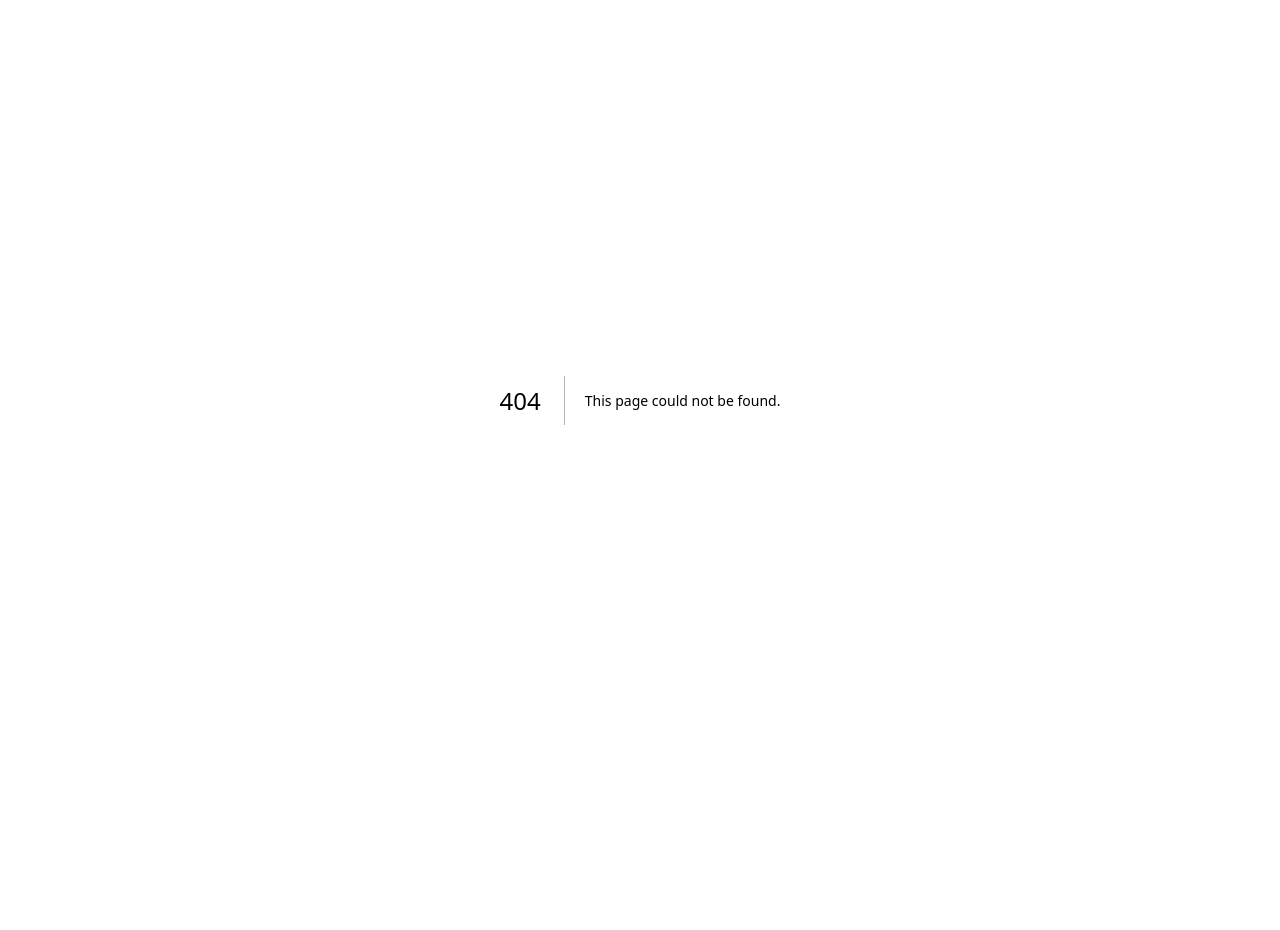
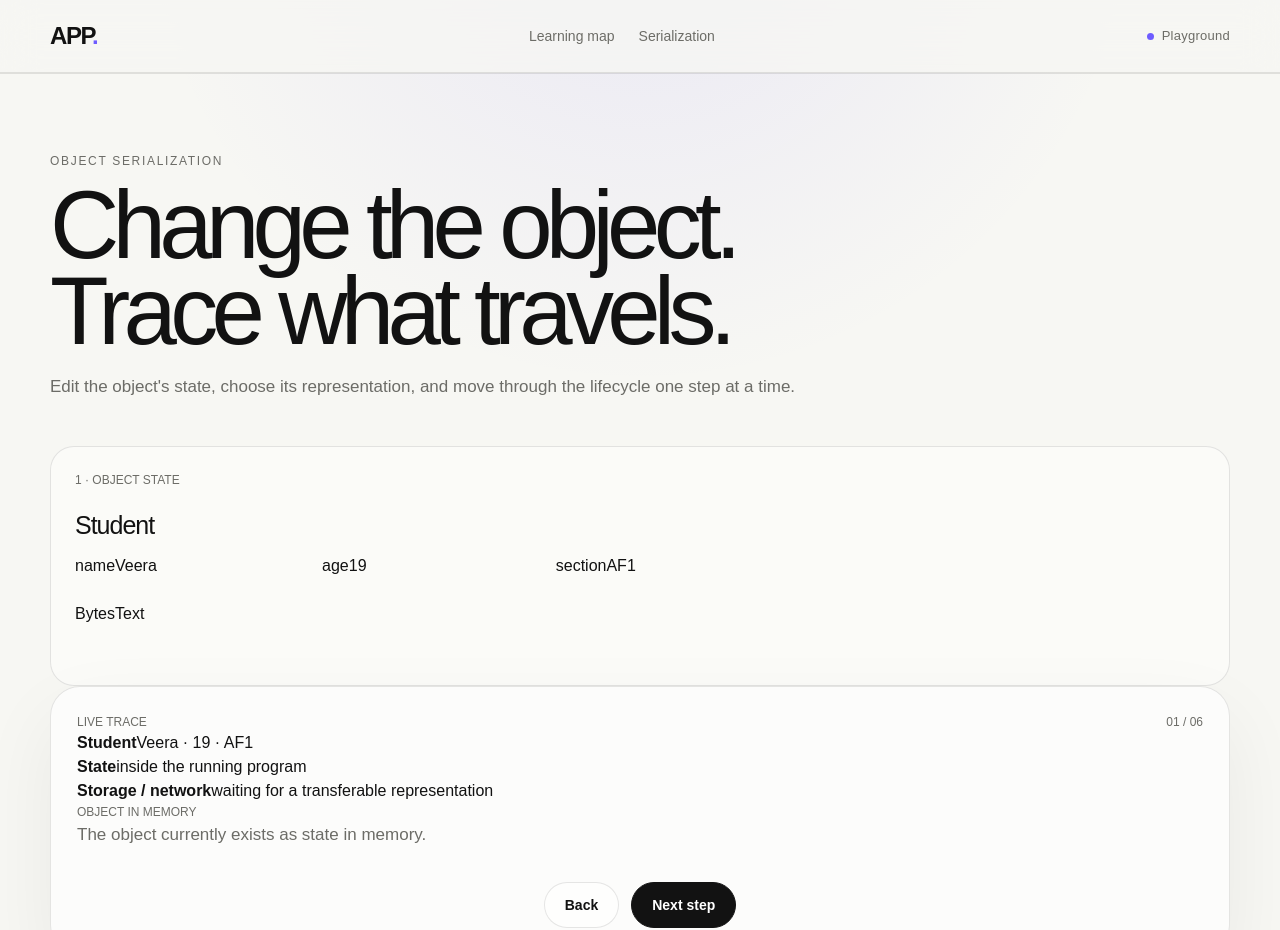
Before and after one commit to veera-raghavann/app, a Next.js app: page /learn/serialization/playground in a window 1280 px wide. Before the commit this address had no page. Shown: the top 930 px of the page. Before the commit the page ends 800 px from the top, so only its background shows below. Built offline with nearby package versions, Linux system fonts and the light colour scheme.

Commit message:
Build interactive serialization playground

```diff
--- /dev/null
+++ b/src/app/learn/serialization/playground/page.tsx
@@ -0,0 +1,106 @@
+"use client";
+
+import Link from "next/link";
+import { useMemo, useState } from "react";
+
+const fields = ["name", "age", "section"] as const;
+
+type Student = Record<(typeof fields)[number], string>;
+
+const initial: Student = { name: "Veera", age: "19", section: "AF1" };
+
+export default function SerializationPlaygroundPage() {
+  const [student, setStudent] = useState<Student>(initial);
+  const [step, setStep] = useState(0);
+  const [mode, setMode] = useState<"binary" | "text">("binary");
+
+  const representation = useMemo(() => {
+    const raw = JSON.stringify(student);
+    if (mode === "text") return raw;
+    return Array.from(new TextEncoder().encode(raw))
+      .map((n) => n.toString(2).padStart(8, "0"))
+      .join(" ");
+  }, [student, mode]);
+
+  const labels = ["Object in memory", "Serialize", "Representation", "Stored / transmitted", "Deserialize", "Object restored"];
+
+  return (
+    <main className="shell">
+      <header className="nav">
+        <div className="container nav-inner">
+          <Link className="brand" href="/">APP<span style={{ color: "var(--accent)" }}>.</span></Link>
+          <div className="nav-links"><Link href="/learn">Learning map</Link><Link href="/learn/serialization">Serialization</Link></div>
+          <span className="eyebrow"><span className="dot" /> Playground</span>
+        </div>
+      </header>
+
+      <section className="section" style={{ paddingTop: 78 }}>
+        <div className="container">
+          <div className="section-head" style={{ maxWidth: 850 }}>
+            <div className="section-kicker">Object serialization</div>
+            <h1 style={{ margin: "12px 0 18px", fontSize: "clamp(52px, 8vw, 96px)", lineHeight: .9, letterSpacing: "-.07em" }}>Change the object.<br />Trace what travels.</h1>
+            <p>Edit the object's state, choose its representation, and move through the lifecycle one step at a time.</p>
+          </div>
+
+          <div className="playground-grid">
+            <div className="card">
+              <div className="card-num">1 · OBJECT STATE</div>
+              <h3 style={{ marginTop: 18 }}>Student</h3>
+              <div className="field-list">
+                {fields.map((field) => (
+                  <label className="field" key={field}>
+                    <span>{field}</span>
+                    <input value={student[field]} onChange={(e) => setStudent((s) => ({ ...s, [field]: e.target.value }))} />
+                  </label>
+                ))}
+              </div>
+              <div className="segmented" style={{ marginTop: 24 }}>
+                <button className={mode === "binary" ? "selected" : ""} onClick={() => setMode("binary")}>Bytes</button>
+                <button className={mode === "text" ? "selected" : ""} onClick={() => setMode("text")}>Text</button>
+              </div>
+            </div>
+
+            <div className="visual-card">
+              <div className="visual-header"><span>LIVE TRACE</span><span>{String(step + 1).padStart(2, "0")} / 06</span></div>
+              <div className="trace">
+                <div className={`trace-node ${step === 0 || step === 5 ? "active" : ""}`}>
+                  <strong>Student</strong>
+                  <span>{student.name} · {student.age} · {student.section}</span>
+                </div>
+                <div className={`trace-line ${step >= 1 ? "lit" : ""}`} />
+                <div className={`trace-node ${step >= 1 && step <= 4 ? "active" : ""}`}>
+                  <strong>{step <= 1 ? "State" : mode === "binary" ? "Byte stream" : "Serialized text"}</strong>
+                  <span>{step <= 1 ? "inside the running program" : representation.slice(0, mode === "binary" ? 58 : 76)}</span>
+                </div>
+                <div className={`trace-line ${step >= 3 ? "lit" : ""}`} />
+                <div className={`trace-node ${step >= 3 ? "active" : ""}`}>
+                  <strong>Storage / network</strong>
+                  <span>{step < 3 ? "waiting for a transferable representation" : "representation can leave the process"}</span>
+                </div>
+              </div>
+
+              <div className="trace-copy">
+                <div className="card-num">{labels[step].toUpperCase()}</div>
+                <p>
+                  {step === 0 && "The object currently exists as state in memory."}
+                  {step === 1 && "The serialization operation converts the object's state into a structured representation."}
+                  {step === 2 && "This representation is the form that can be stored or transmitted."}
+                  {step === 3 && "The serialized representation can persist data or move between processes or machines."}
+                  {step === 4 && "Deserialization reads the representation and reconstructs the object's state."}
+                  {step === 5 && "The reconstructed object is available again with its stored state."}
+                </p>
+              </div>
+
+              <div className="actions" style={{ justifyContent: "center" }}>
+                <button className="button secondary" disabled={step === 0} onClick={() => setStep((s) => s - 1)}>Back</button>
+                <button className="button primary" onClick={() => setStep((s) => (s + 1) % labels.length)}>{step === 5 ? "Replay" : "Next step"}</button>
+              </div>
+            </div>
+          </div>
+        </div>
+      </section>
+
+      <footer className="footer"><div className="container"><Link href="/learn/serialization">← Back to concept</Link></div></footer>
+    </main>
+  );
+}
```
